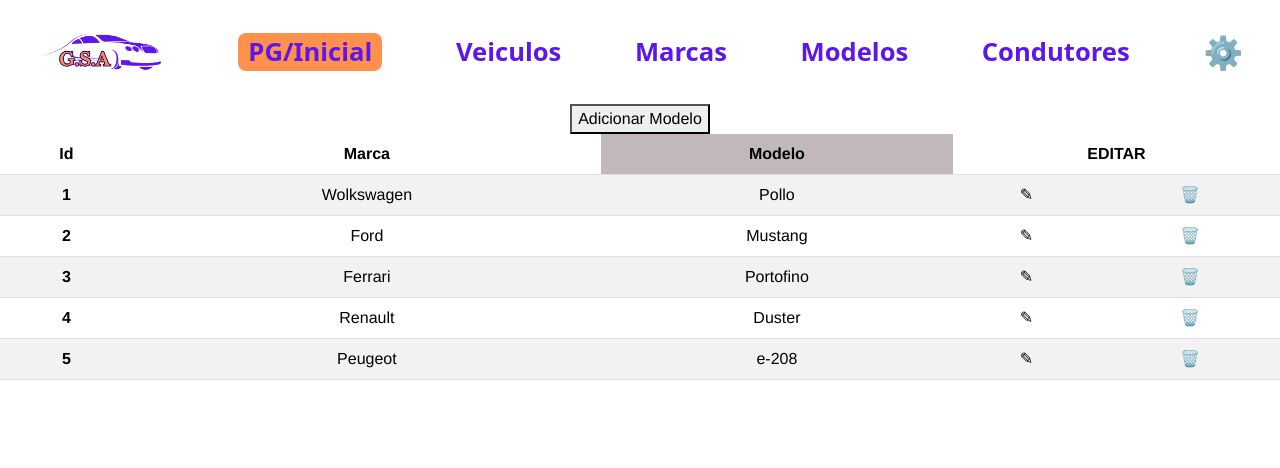
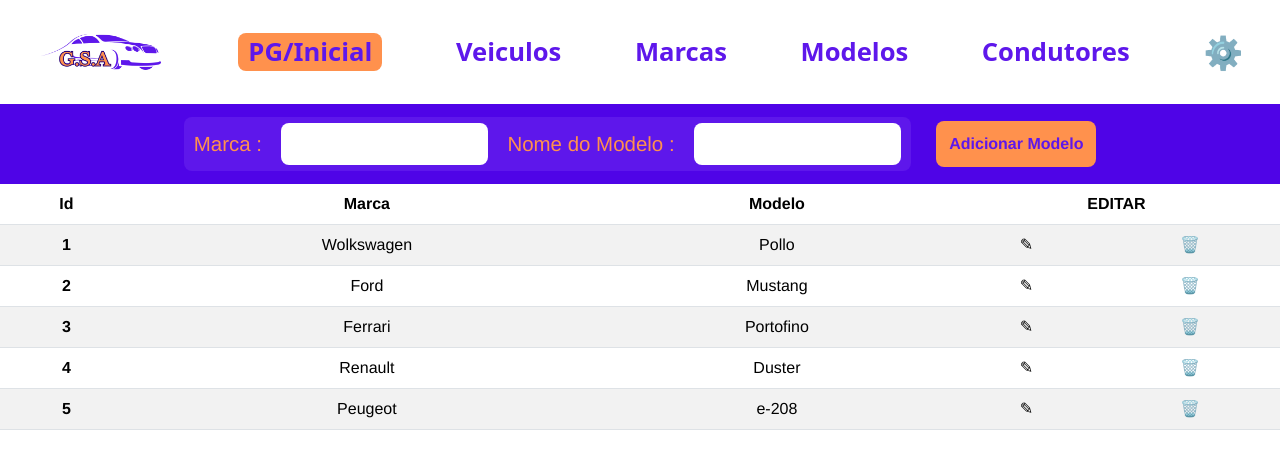
Before and after one commit to GabrielSADev/Estacionamento_Front, a Vue app in the folder estacionamento-front-client/: page /lista-modelo in a window 1280 px wide. Shown: the top 468 px of the page. Built offline with nearby package versions, Linux system fonts and the light colour scheme.

Commit message:
input modelo add

```diff
--- a/estacionamento-front-client/src/views/modeloView/ModeloListaView.vue
+++ b/estacionamento-front-client/src/views/modeloView/ModeloListaView.vue
@@ -2,6 +2,12 @@
 
 <header>
     <div class="class_button">
+        <div class="divLabelModelo">
+            <label for="" id="labelMarcaModelo">Marca :</label>
+            <input type="text" name="Nome da Marca no Modelo" id="nomeMarcaModelo">
+            <label for="" id="labelModelo">Nome do Modelo :</label>
+            <input type="text" name="Nome do Modelo" id="nomeModelo">
+        </div>
         <button>Adicionar Modelo</button>
     </div>
 </header>
@@ -64,8 +70,48 @@
 </script>
 
 <style>
-#modelo{
-    background-color: rgb(193, 185, 185);
-}
+.class_button{
+        background-color: #4f04e7;
+        height: 10vh;
+        display: flex;
+        align-items: center;
+        justify-content: center;
+        gap: 2vw;
 
+    }
+    button{
+        border-radius: 8px;
+        border: none;
+        padding: 0.7rem 0.8rem;
+        background-color: #ff914d;
+        color: #5e17eb;
+        font-weight: 750;
+    }
+    .divLabelModelo{
+        background-color: #5e17eb;
+        border-radius: 8px;
+        padding: 6px 10px;
+        display: flex;
+        justify-content: center;
+        gap: 1.5vw;
+        align-items: center;
+    }
+    #nomeModelo{
+        border-radius: 8px;
+        padding: 1.3% 0%;
+        border: none;
+    }
+    #nomeMarcaModelo{
+        border-radius: 8px;
+        padding: 1.3% 0%;
+        border: none;
+    }
+    #labelMarcaModelo{
+        color: #ff914d;
+        font-size: 1.6vw;
+    }
+    #labelModelo{
+        color: #ff914d;
+        font-size: 1.6vw;
+    }
 </style>
```
